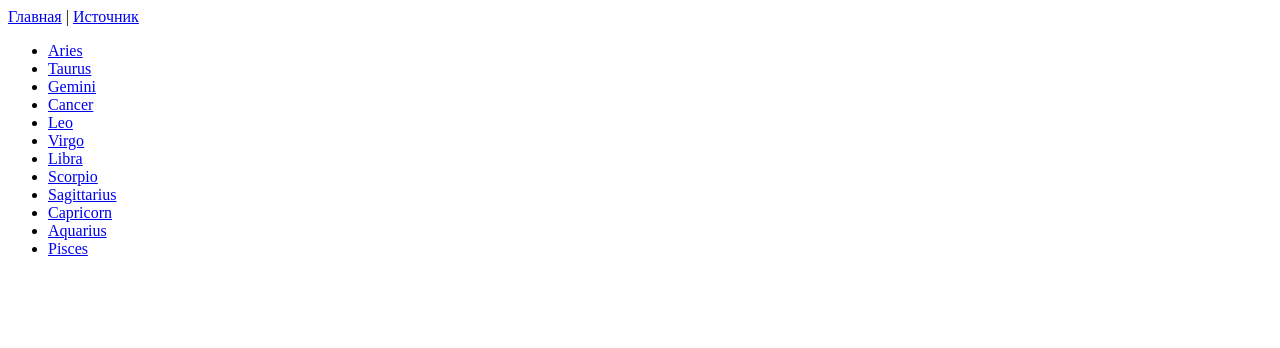
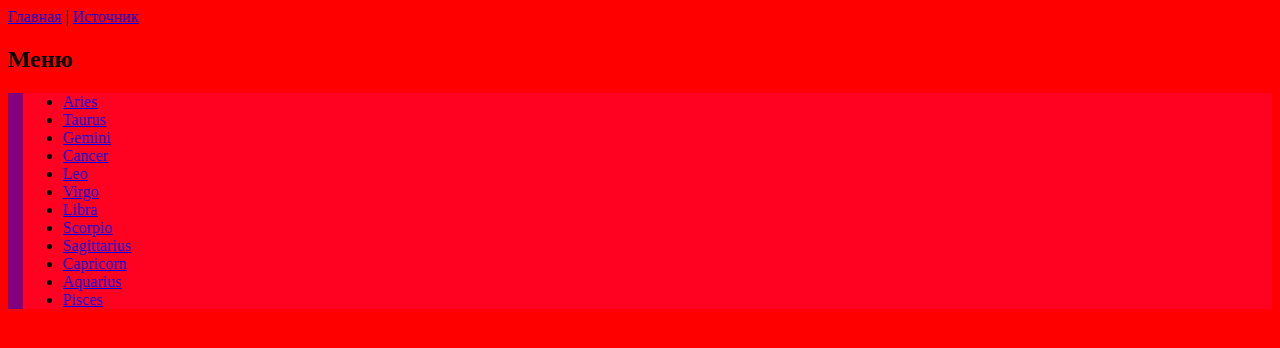
Before and after one commit to YaroslavMestkovsky/My_page, a Django app: page /horoscope/ in a window 1280 px wide. Shown: the top 348 px of the page. Run offline with Django 4.2, Linux system fonts and the light colour scheme.

Commit message:
Добавлены CSS файлы оформления страниц гороскопа

```diff
--- /dev/null
+++ b/horoscope/static/horoscope/css/index.css
@@ -0,0 +1,5 @@
+
+ul {
+    border-left: 15px solid purple;
+    background-color: #f1f2;
+}
--- /dev/null
+++ b/horoscope/static/horoscope/css/info.css
@@ -0,0 +1,4 @@
+
+h2 {
+    color: black
+}
--- a/horoscope/templates/horoscope/index.html
+++ b/horoscope/templates/horoscope/index.html
@@ -1,4 +1,12 @@
 {% extends 'base.html' %}
+
+{% load static %}
+
+{% block css_additional%}
+
+    <link rel="stylesheet" href=" {% static 'horoscope/css/index.css' %}" >
+
+{% endblock %}
 
 {% block title%}
 
@@ -10,6 +18,8 @@
 
     {% include 'includes/navbar.html' %}
 
+<h2>Меню</h2>
+
 <ul>
     {% for zodiac in zodiacs %}
     <li><a href="{% url 'horoscope_name' sign_zodiac=zodiac %}">{{ zodiac|title }}</a></li>
--- a/my_page/settings.py
+++ b/my_page/settings.py
@@ -121,6 +121,9 @@ USE_TZ = True
 # https://docs.djangoproject.com/en/4.0/howto/static-files/
 
 STATIC_URL = 'static/'
+STATICFILES_DIRS = [
+    BASE_DIR / 'static'
+]
 
 # Default primary key field type
 # https://docs.djangoproject.com/en/4.0/ref/settings/#default-auto-field
--- /dev/null
+++ b/static/css/base.css
@@ -0,0 +1,5 @@
+
+
+html{
+    background-color: red
+}
--- a/templates/base.html
+++ b/templates/base.html
@@ -1,8 +1,12 @@
+{% load static %}
+
 <!DOCTYPE html>
 <html lang="en">
 <head>
     <meta charset="UTF-8">
     <title> {% block title%}  {% endblock %} </title>
+    <link rel="stylesheet" href=" {% static 'css/base.css' %}" >
+    {% block css_additional%}  {% endblock %}
 </head>
 <body>
 
```
Also changed, not shown: horoscope/templates/horoscope/info_zodiac.html (+8 -0 lines).
